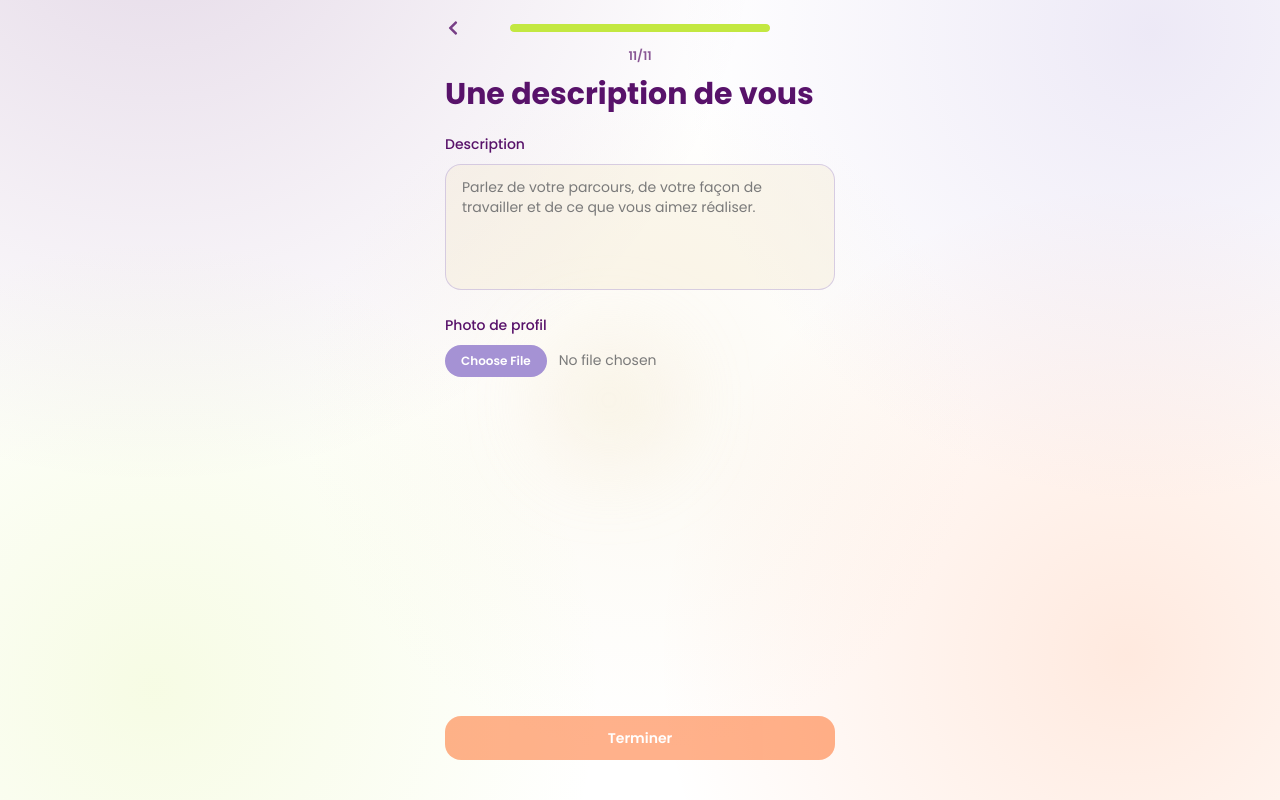
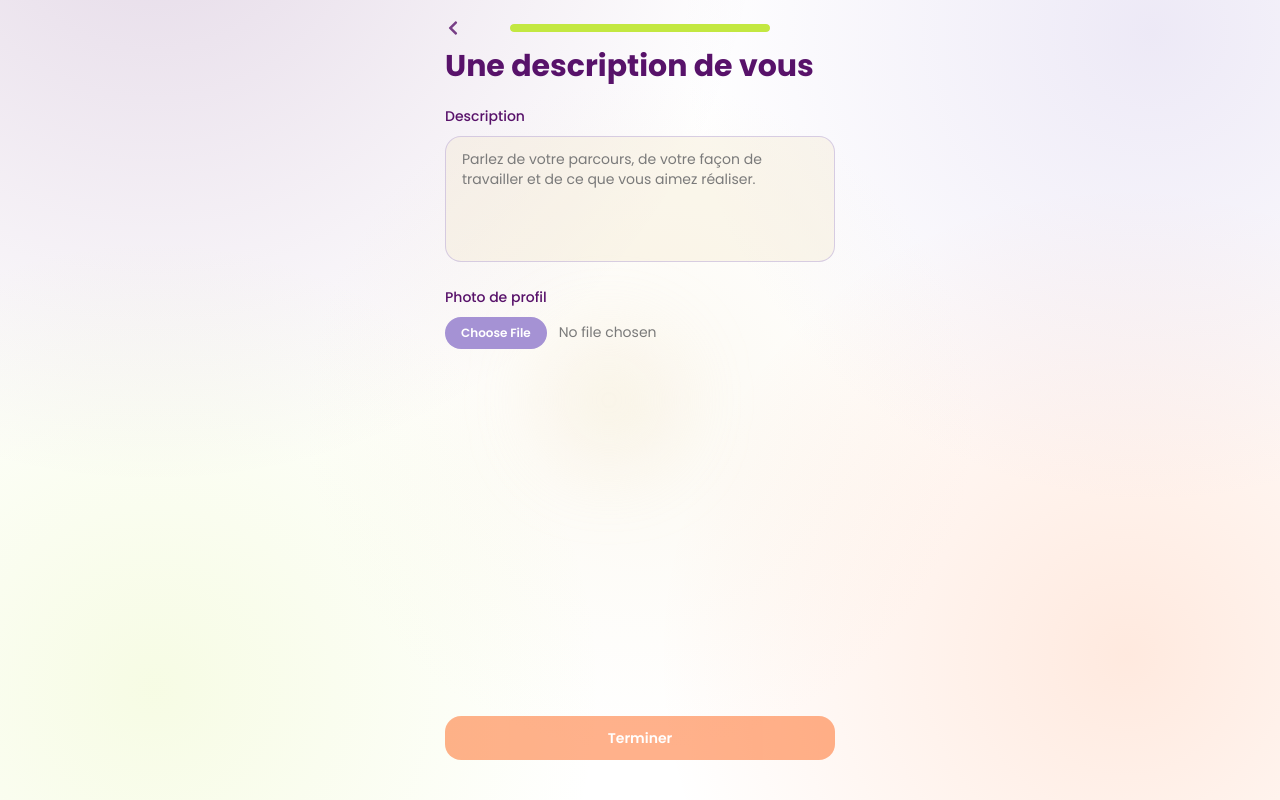
Before and after one commit to SabSab93/epolia-maquette, a React (Vite) app: page /register-etudiant-about in a window 1280 px wide. Built offline with nearby package versions, Linux system fonts and the light colour scheme.

Commit message:
refactor: remove progress label from student registration pages

```diff
--- a/src/pages/RegisterEtudiantAboutPage.jsx
+++ b/src/pages/RegisterEtudiantAboutPage.jsx
@@ -137,7 +137,7 @@ export function RegisterEtudiantAboutPage() {
     profileImage
   ])
 
-  const { progressPercent, progressLabel } = getStudentRegistrationProgress(11)
+  const { progressPercent } = getStudentRegistrationProgress(11)
 
   const handleImageChange = (event) => {
     const file = event.target.files?.[0]
@@ -191,7 +191,6 @@ export function RegisterEtudiantAboutPage() {
               </div>
             </section>
           </div>
-          <p className="text-center text-xs font-semibold text-[#58126A]/70">{progressLabel}</p>
           <h1 className="text-3xl font-bold text-epolia-purple">Une description de vous</h1>
 
         </header>
--- a/src/pages/RegisterEtudiantAvailabilityPage.jsx
+++ b/src/pages/RegisterEtudiantAvailabilityPage.jsx
@@ -123,7 +123,7 @@ export function RegisterEtudiantAvailabilityPage() {
     data.hourlyRateNet
   ])
 
-  const { progressPercent, progressLabel } = getStudentRegistrationProgress(9)
+  const { progressPercent } = getStudentRegistrationProgress(9)
 
   const addAvailability = (rawValue) => {
     const value = rawValue.trim()
@@ -170,7 +170,6 @@ export function RegisterEtudiantAvailabilityPage() {
               </div>
             </section>
           </div>
-          <p className="text-center text-xs font-semibold text-[#58126A]/70">{progressLabel}</p>
           <h1 className="text-3xl font-bold text-epolia-purple">Quels sont vos disponibilités ?</h1>
         </header>
 
--- a/src/pages/RegisterEtudiantCategoriesPage.jsx
+++ b/src/pages/RegisterEtudiantCategoriesPage.jsx
@@ -91,7 +91,7 @@ export function RegisterEtudiantCategoriesPage() {
     })
   }, [data.profileForm, data.formations, data.portfolios, data.presentationText, selectedCategories, data.keySkills, data.keyQualities])
 
-  const { progressPercent, progressLabel } = getStudentRegistrationProgress(5)
+  const { progressPercent } = getStudentRegistrationProgress(5)
 
   const toggleCategory = (categoryId) => {
     setSelectedCategories((current) =>
@@ -132,7 +132,6 @@ export function RegisterEtudiantCategoriesPage() {
               </div>
             </section>
           </div>
-          <p className="text-center text-xs font-semibold text-[#58126A]/70">{progressLabel}</p>
           <h1 className="text-3xl font-bold text-epolia-purple">Cochez les catégories qui vous correspondent</h1>
           <p className="text-sm text-epolia-muted">
             Ces catégories sont proposées à partir de votre présentation pour mieux orienter votre profil dans les recherches.
--- a/src/pages/RegisterEtudiantFormationsPage.jsx
+++ b/src/pages/RegisterEtudiantFormationsPage.jsx
@@ -66,7 +66,7 @@ export function RegisterEtudiantFormationsPage() {
       portfolios
     })
   }, [data.profileForm, formations, portfolios])
-  const { progressPercent, progressLabel } = getStudentRegistrationProgress(2)
+  const { progressPercent } = getStudentRegistrationProgress(2)
 
   return (
     <MobileShell>
@@ -97,7 +97,6 @@ export function RegisterEtudiantFormationsPage() {
               </div>
             </section>
           </div>
-          <p className="text-center text-xs font-semibold text-[#58126A]/70">{progressLabel}</p>
           <h1 className="text-3xl font-bold text-epolia-purple">Ajouter une formation</h1>
         </header>
 
--- a/src/pages/RegisterEtudiantLifePage.jsx
+++ b/src/pages/RegisterEtudiantLifePage.jsx
@@ -123,7 +123,7 @@ export function RegisterEtudiantLifePage() {
     data.hourlyRateNet
   ])
 
-  const { progressPercent, progressLabel } = getStudentRegistrationProgress(8)
+  const { progressPercent } = getStudentRegistrationProgress(8)
 
   const addLifeTag = (rawValue) => {
     const value = rawValue.trim()
@@ -170,7 +170,6 @@ export function RegisterEtudiantLifePage() {
               </div>
             </section>
           </div>
-          <p className="text-center text-xs font-semibold text-[#58126A]/70">{progressLabel}</p>
           <h1 className="text-3xl font-bold text-epolia-purple">Ma vie en dehors des études</h1>
           <p className="text-sm text-epolia-muted">Ajoutez vos centres d’intérêt avec Entrée.</p>
         </header>
--- a/src/pages/RegisterEtudiantPortfolioPage.jsx
+++ b/src/pages/RegisterEtudiantPortfolioPage.jsx
@@ -105,7 +105,7 @@ export function RegisterEtudiantPortfolioPage() {
     })
   }, [form, initialData])
 
-  const { progressPercent, progressLabel } = getStudentRegistrationProgress(3)
+  const { progressPercent } = getStudentRegistrationProgress(3)
   const canSubmit = Boolean(form.title.trim() && form.description.trim() && form.images.length > 0)
 
   const handleImagesChange = (event) => {
@@ -210,7 +210,6 @@ export function RegisterEtudiantPortfolioPage() {
               </div>
             </section>
           </div>
-          <p className="text-center text-xs font-semibold text-[#58126A]/70">{progressLabel}</p>
           <h1 className="text-3xl font-bold text-epolia-purple">Ajouter un portfolio</h1>
         </header>
 
--- a/src/pages/RegisterEtudiantPortfoliosPage.jsx
+++ b/src/pages/RegisterEtudiantPortfoliosPage.jsx
@@ -85,7 +85,7 @@ export function RegisterEtudiantPortfoliosPage() {
     })
   }, [data.profileForm, data.formations, portfolios, data.presentationText, data.selectedCategories, data.keySkills, data.keyQualities])
 
-  const { progressPercent, progressLabel } = getStudentRegistrationProgress(3)
+  const { progressPercent } = getStudentRegistrationProgress(3)
 
   return (
     <MobileShell>
@@ -120,7 +120,6 @@ export function RegisterEtudiantPortfoliosPage() {
               </div>
             </section>
           </div>
-          <p className="text-center text-xs font-semibold text-[#58126A]/70">{progressLabel}</p>
           <h1 className="text-3xl font-bold text-epolia-purple">Portfolio & réalisations</h1>
         </header>
 
--- a/src/pages/RegisterEtudiantPresentationPage.jsx
+++ b/src/pages/RegisterEtudiantPresentationPage.jsx
@@ -86,7 +86,7 @@ export function RegisterEtudiantPresentationPage() {
     })
   }, [data.profileForm, data.formations, data.portfolios, data.selectedCategories, data.keySkills, data.keyQualities, presentationText])
 
-  const { progressPercent, progressLabel } = getStudentRegistrationProgress(4)
+  const { progressPercent } = getStudentRegistrationProgress(4)
   const canContinue = Boolean(presentationText.trim())
 
   return (
@@ -122,7 +122,6 @@ export function RegisterEtudiantPresentationPage() {
               </div>
             </section>
           </div>
-          <p className="text-center text-xs font-semibold text-[#58126A]/70">{progressLabel}</p>
           <h1 className="text-3xl font-bold text-epolia-purple">Comment souhaitez-vous être présenté ?</h1>
           <p className="text-sm text-epolia-muted">
             Cette description servira à orienter les catégories suggérées (ex: artistique, création, digital).
--- a/src/pages/RegisterEtudiantPreviewPage.jsx
+++ b/src/pages/RegisterEtudiantPreviewPage.jsx
@@ -84,7 +84,7 @@ export function RegisterEtudiantPreviewPage() {
     })
   }, [currentStep, form, formations, portfolios])
 
-  const { progressPercent, progressLabel } = getStudentRegistrationProgress(1)
+  const { progressPercent } = getStudentRegistrationProgress(1)
   const profileStepComplete = Boolean(
     form.lastName.trim() &&
       form.firstName.trim() &&
@@ -120,7 +120,6 @@ export function RegisterEtudiantPreviewPage() {
               </div>
             </section>
           </div>
-          <p className="text-center text-xs font-semibold text-[#58126A]/70">{progressLabel}</p>
           <h1 className="text-3xl font-bold text-epolia-purple">Inscription étudiant</h1>
         </header>
 
--- a/src/pages/RegisterEtudiantQualitiesPage.jsx
+++ b/src/pages/RegisterEtudiantQualitiesPage.jsx
@@ -103,7 +103,7 @@ export function RegisterEtudiantQualitiesPage() {
     data.lifeOutsideStudies
   ])
 
-  const { progressPercent, progressLabel } = getStudentRegistrationProgress(7)
+  const { progressPercent } = getStudentRegistrationProgress(7)
 
   const addQuality = (rawValue) => {
     const value = rawValue.trim()
@@ -148,7 +148,6 @@ export function RegisterEtudiantQualitiesPage() {
               </div>
             </section>
           </div>
-          <p className="text-center text-xs font-semibold text-[#58126A]/70">{progressLabel}</p>
           <h1 className="text-3xl font-bold text-epolia-purple">Vos 5 qualité clés</h1>
         </header>
 
--- a/src/pages/RegisterEtudiantRatePage.jsx
+++ b/src/pages/RegisterEtudiantRatePage.jsx
@@ -158,7 +158,7 @@ export function RegisterEtudiantRatePage() {
     data.studentProfileImage
   ])
 
-  const { progressPercent, progressLabel } = getStudentRegistrationProgress(10)
+  const { progressPercent } = getStudentRegistrationProgress(10)
 
   return (
     <MobileShell>
@@ -199,7 +199,6 @@ export function RegisterEtudiantRatePage() {
               </div>
             </section>
           </div>
-          <p className="text-center text-xs font-semibold text-[#58126A]/70">{progressLabel}</p>
           <h1 className="text-3xl font-bold text-epolia-purple">Déterminons votre taux horaire</h1>
           <p className="text-sm text-epolia-muted">
             Indiquez votre tarif affiché, nous calculons automatiquement votre montant net.
--- a/src/pages/RegisterEtudiantSkillsPage.jsx
+++ b/src/pages/RegisterEtudiantSkillsPage.jsx
@@ -87,7 +87,7 @@ export function RegisterEtudiantSkillsPage() {
     })
   }, [data.profileForm, data.formations, data.portfolios, data.presentationText, data.selectedCategories, skills, data.keyQualities])
 
-  const { progressPercent, progressLabel } = getStudentRegistrationProgress(6)
+  const { progressPercent } = getStudentRegistrationProgress(6)
 
   const addSkill = (rawValue) => {
     const value = rawValue.trim()
@@ -131,7 +131,6 @@ export function RegisterEtudiantSkillsPage() {
               </div>
             </section>
           </div>
-          <p className="text-center text-xs font-semibold text-[#58126A]/70">{progressLabel}</p>
           <h1 className="text-3xl font-bold text-epolia-purple">Vos 4 compétences clé</h1>
         </header>
 
```
